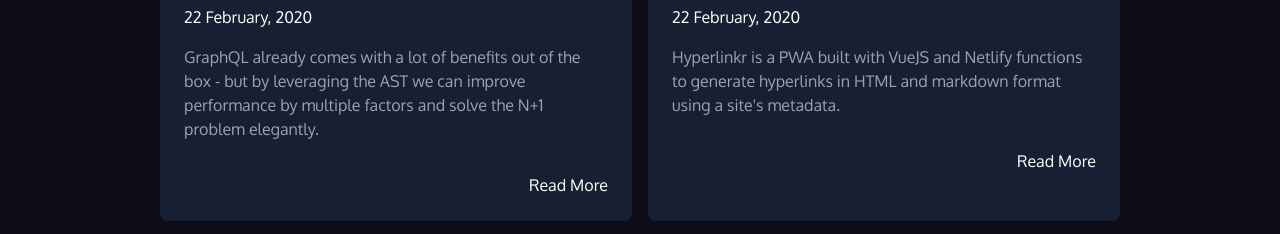
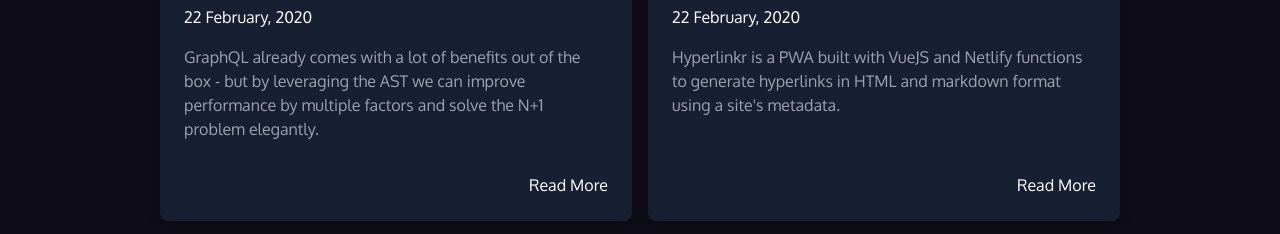
Before and after one commit to Dan6erbond/Portfolio, a Gatsby site: page /blog in a window 1280 px wide. Shown: the part 319-553 px from the top of the page. Built offline with nearby package versions, Linux system fonts and the light colour scheme; Gatsby itself is replaced by a stand-in of ours; some packages are replaced by stand-ins of ours.

Commit message:
Update blog.jsx

```diff
--- a/src/pages/blog.jsx
+++ b/src/pages/blog.jsx
@@ -21,11 +21,20 @@
           "max-w-screen-lg",
         )}>
         <h1 className={clsx("text-3xl", "mb-4")}>My Blog</h1>
-        <p className={clsx("mb-8")}>View the blog posts I've written over the years.</p>
+        <p className={clsx("mb-8")}>
+          View the blog posts I've written over the years.
+        </p>
         <div className={clsx("grid", "sm:grid-cols-2", "gap-4")}>
           {edges.map((edge) => (
             <div
-              className={clsx("p-6", "bg-navy-600", "rounded-lg", "shadow-lg")}>
+              className={clsx(
+                "p-6",
+                "bg-navy-600",
+                "rounded-lg",
+                "shadow-lg",
+                "flex",
+                "flex-col",
+              )}>
               <p
                 className={clsx(
                   "text-2xl",
@@ -40,16 +49,16 @@
               <p className={clsx("mb-8", "text-gray-400")}>
                 {edge.node.frontmatter.description}
               </p>
+              <div className={clsx("flex", "flex-row-reverse", "mt-auto")}>
                 <Link
                   to={edge.node.frontmatter.slug}
                   className={clsx(
-                  "text-right",
                     "hover:text-orange-500",
-                  "block",
                     "transition-colors",
                   )}>
                   Read More
                 </Link>
+              </div>
             </div>
           ))}
         </div>
```
Lines whose indentation alone changed are shown as unchanged.
